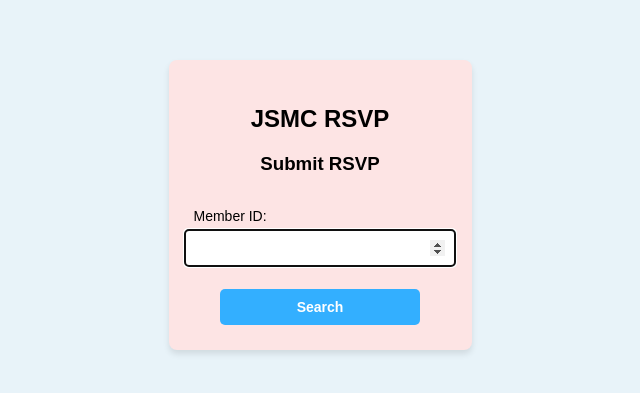
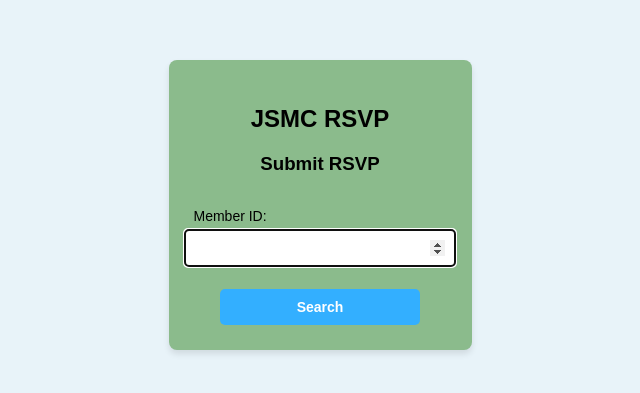
Before and after one commit to jsmcrsvp/RSVP, a React (Create React App) app in the folder frontend/: page /#/ in a window 1280 px wide. Shown: the part 195-588 px from the top of the page, without its empty margins (345-985 px from the left). Built offline with nearby package versions, Linux system fonts and the light colour scheme.

Commit message:
Sept022025

```diff
--- a/frontend/src/styles/SubmitForm.css
+++ b/frontend/src/styles/SubmitForm.css
@@ -16,7 +16,7 @@ body {
     flex-direction: column;
     justify-content: center;
     align-items: center;
-    background-color: #fde4e4;
+    background-color: #8bbb8c;
     width: 100%;
     max-width: 400px;
     padding: 25px;
@@ -68,7 +68,7 @@ input {
     padding: 10px;
     width: 100%;
     max-width: 250px;
-    border: 1px solid #ddd;
+    border: 1px solid #8bbb8c;
     border-radius: 4px;
     font-size: 14px;
 }
```
